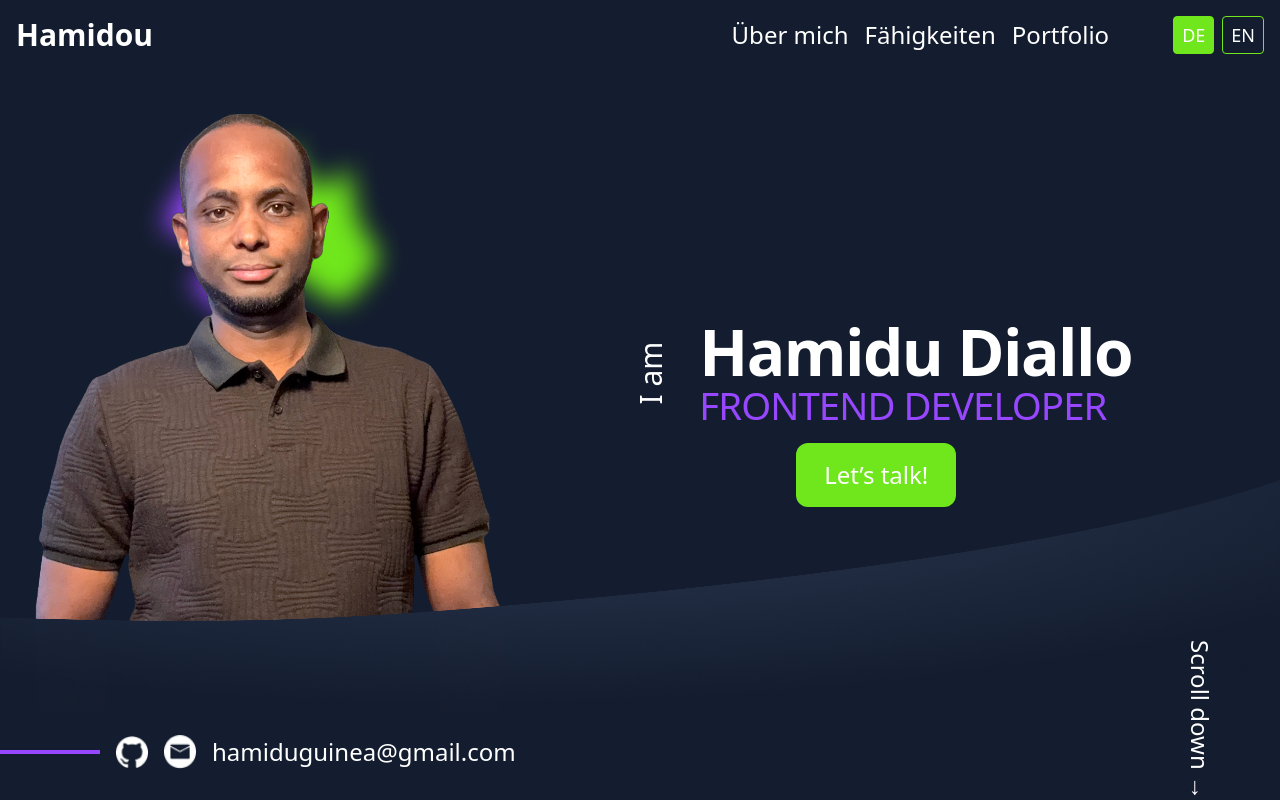
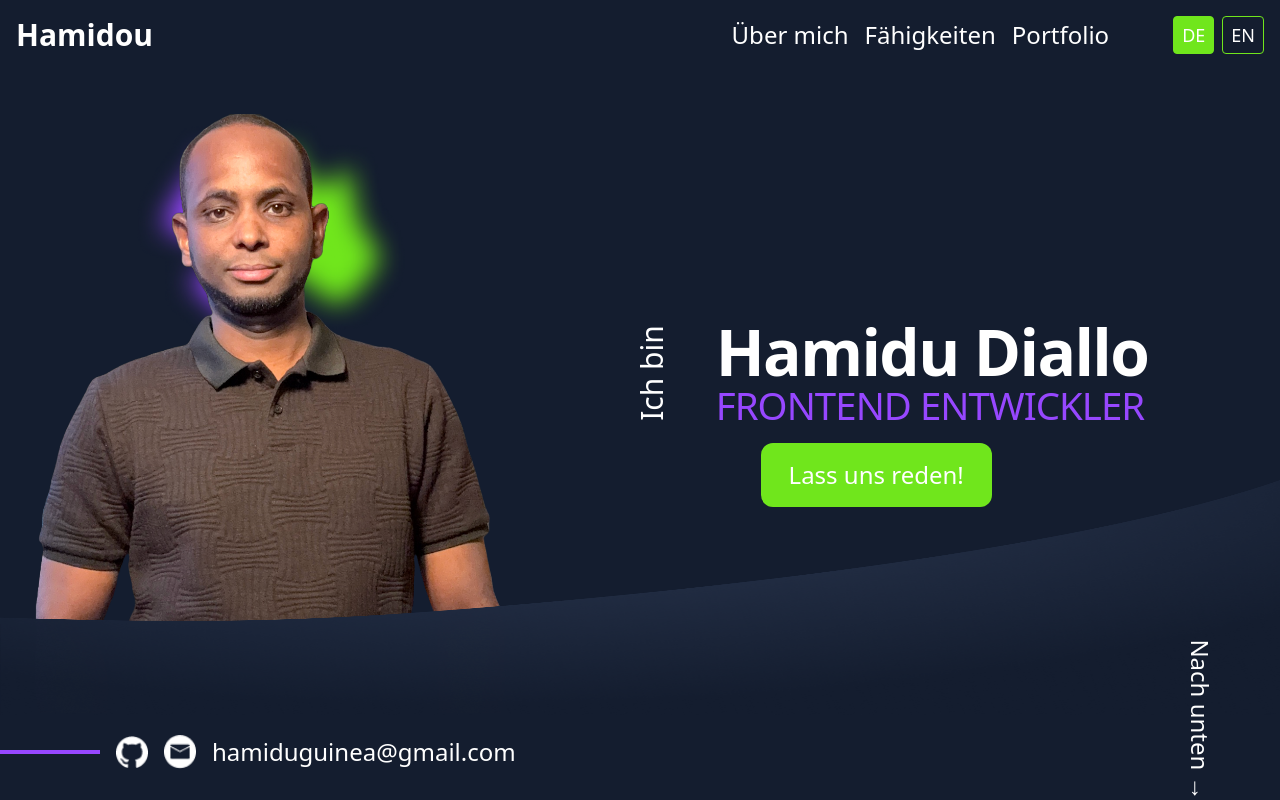
Before and after one commit to Hamidou-ctr/my-website, an Angular app: page / in a window 1280 px wide. Shown: the top 800 px of the page. Built offline with nearby package versions, Linux system fonts and the light colour scheme.

Commit message:
feat: implement translation keys for home section and update translation service

```diff
--- a/src/app/components/landing-page/home/home.html
+++ b/src/app/components/landing-page/home/home.html
@@ -15,7 +15,7 @@
         <h3
           class="-rotate-90 text-2xl xxs:text-3xl xs:text-4xl xsm:text-5xl md:text-4xl tb:text-2xl lm:text-3xl 2xl:text-[30px] font-normal"
         >
-          I am
+          {{ 'home.i_am' | translate }}
         </h3>
         <div>
           <h1
@@ -26,7 +26,7 @@
           <p
             class="text-xl xxs:text-2xl xs:text-3xl xsm:text-4xl tb:text-[3vw] 2xl:text-[45px] text-[#9747FF] font-normal whitespace-nowrap tracking-tight"
           >
-            FRONTEND DEVELOPER
+            {{ 'home.frontend_developer' | translate }}
           </p>
         </div>
       </div>
@@ -36,7 +36,7 @@
         routerLink="/"
         fragment="contact"
       >
-        Let’s talk!
+        {{ 'home.lets_talk' | translate }}
       </button>
     </main>
   </section>
@@ -46,11 +46,11 @@
     <div class="flex-1 2xl:min-w-335 flex justify-between items-center">
       <div class="flex items-center ml-[10%] gap-[5%] sm:gap-4 sm:ml-4">
         <a href="https://github.com/Hamidou-ctr" target="_blank" rel="noopener noreferrer">
-          <img src="img/github_button.png" class="w-8" alt="" />
+          <img src="img/github_button.png" class="w-8" alt="GitHub" />
         </a>
         <p class="hidden sm:inline">
           <a routerLink="/" fragment="contact">
-            <img src="img/email_button.png" class="w-8" alt="" />
+            <img src="img/email_button.png" class="w-8" alt="Email" />
           </a>
         </p>
 
@@ -59,7 +59,7 @@
         >
       </div>
       <p class="rotate-90 hidden sm:inline text-2xl font-normal mb-16">
-        <a routerLink="/" fragment="contact">Scroll down &rarr;</a>
+        <a routerLink="/" fragment="contact">{{ 'home.scroll_down' | translate }} &rarr;</a>
       </p>
     </div>
     <p class="hidden 2xl:block 2xl:flex-1"></p>
--- a/src/app/components/landing-page/home/home.ts
+++ b/src/app/components/landing-page/home/home.ts
@@ -1,11 +1,12 @@
 import { CommonModule } from '@angular/common';
 import { Component, AfterViewInit, HostListener, ViewChild, ElementRef } from '@angular/core';
 import { RouterModule } from '@angular/router';
+import { TranslatePipe } from '../../../service/translate.pipe';
 
 @Component({
   selector: 'app-home',
   standalone: true,
-  imports: [CommonModule, RouterModule],
+  imports: [CommonModule, RouterModule, TranslatePipe],
   templateUrl: './home.html',
   styleUrl: './home.css',
 })
--- a/src/app/service/translation.service.ts
+++ b/src/app/service/translation.service.ts
@@ -1,4 +1,4 @@
-import { Injectable, signal, computed } from '@angular/core';
+import { Injectable, signal } from '@angular/core';
 
 export type Language = 'DE' | 'EN';
 
@@ -15,33 +15,47 @@ export class TranslationService {
   private currentLanguage = signal<Language>('DE');
   public currentLang = this.currentLanguage.asReadonly();
 
-  // Erstelle ein Signal für jede Übersetzung
   private translationMap = signal<Map<string, string>>(new Map());
-
-  // Öffentliches Signal für Übersetzungsänderungen
   public translationsVersion = signal<number>(0);
 
   private translations: Translations = {
+    // Navigation
     'nav.about': { EN: 'About me', DE: 'Über mich' },
     'nav.skills': { EN: 'Skills', DE: 'Fähigkeiten' },
     'nav.portfolio': { EN: 'Portfolio', DE: 'Portfolio' },
     'nav.contact': { EN: 'Contact', DE: 'Kontakt' },
-    'home.title': { EN: 'Welcome to my Portfolio', DE: 'Willkommen bei meinem Portfolio' },
-    'home.subtitle': { EN: 'Frontend Developer', DE: 'Frontend Entwickler' },
+
+    // Home Section
+    'home.i_am': { EN: 'I am', DE: 'Ich bin' },
+    'home.frontend_developer': { EN: 'FRONTEND DEVELOPER', DE: 'FRONTEND ENTWICKLER' },
+    'home.lets_talk': { EN: "Let's talk!", DE: 'Lass uns reden!' },
+    'home.scroll_down': { EN: 'Scroll down', DE: 'Nach unten' },
+
+    // About Me
     'about.title': { EN: 'About me', DE: 'Über mich' },
     'about.description': {
       EN: 'I am a passionate frontend developer...',
       DE: 'Ich bin ein leidenschaftlicher Frontend Entwickler...',
     },
+
+    // Skills
     'skills.title': { EN: 'My Skills', DE: 'Meine Fähigkeiten' },
+
+    // Portfolio
     'portfolio.title': { EN: 'My Projects', DE: 'Meine Projekte' },
+
+    // Contact
     'contact.title': { EN: 'Contact me', DE: 'Kontaktieren Sie mich' },
     'contact.name': { EN: 'Name', DE: 'Name' },
     'contact.email': { EN: 'Email', DE: 'E-Mail' },
     'contact.message': { EN: 'Message', DE: 'Nachricht' },
     'contact.send': { EN: 'Send', DE: 'Senden' },
+
+    // Footer / Legal
     'footer.legal': { EN: 'Legal Notice', DE: 'Impressum' },
     'footer.privacy': { EN: 'Privacy Policy', DE: 'Datenschutz' },
+
+    // Language names
     'lang.de': { EN: 'German', DE: 'Deutsch' },
     'lang.en': { EN: 'English', DE: 'Englisch' },
   };
@@ -71,7 +85,6 @@ export class TranslationService {
     }
 
     this.translationMap.set(newMap);
-    // Version erhöhen, um alle Pipes zu triggern
     this.translationsVersion.update((v) => v + 1);
   }
 
```
